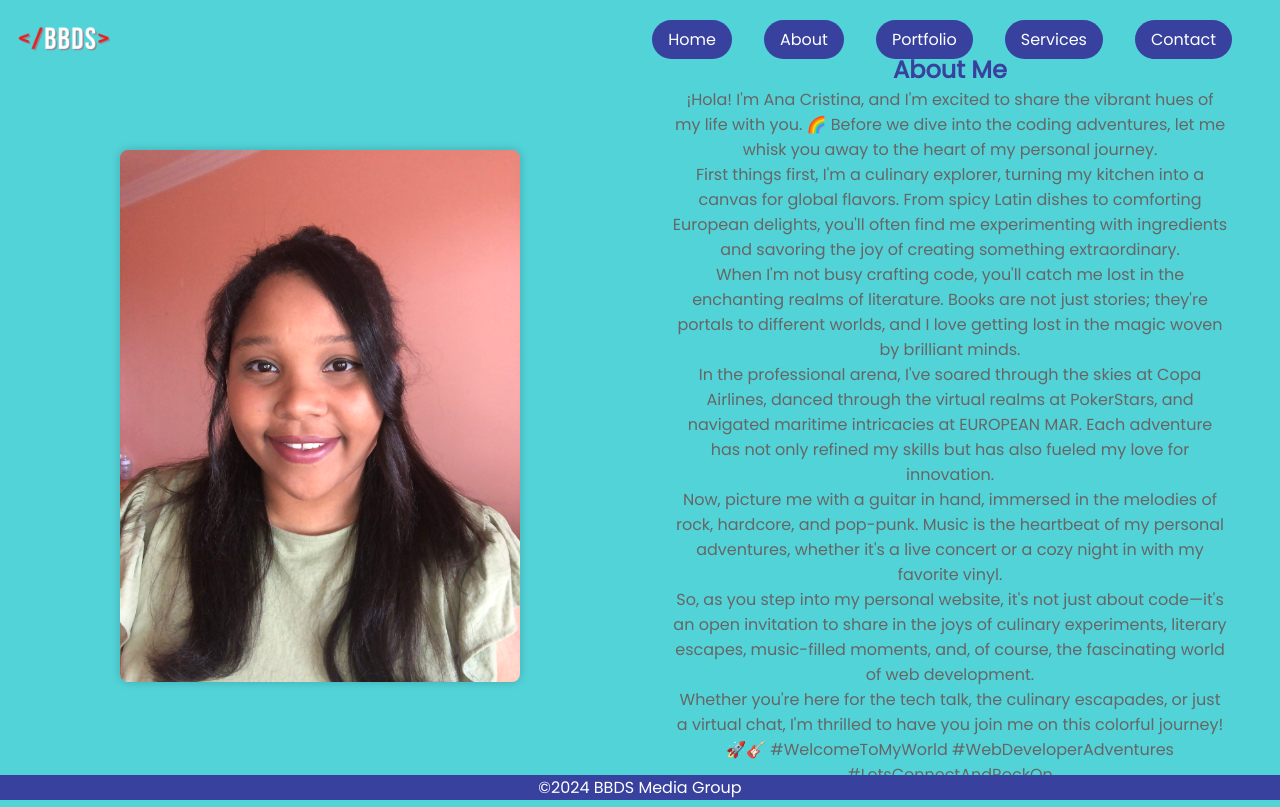
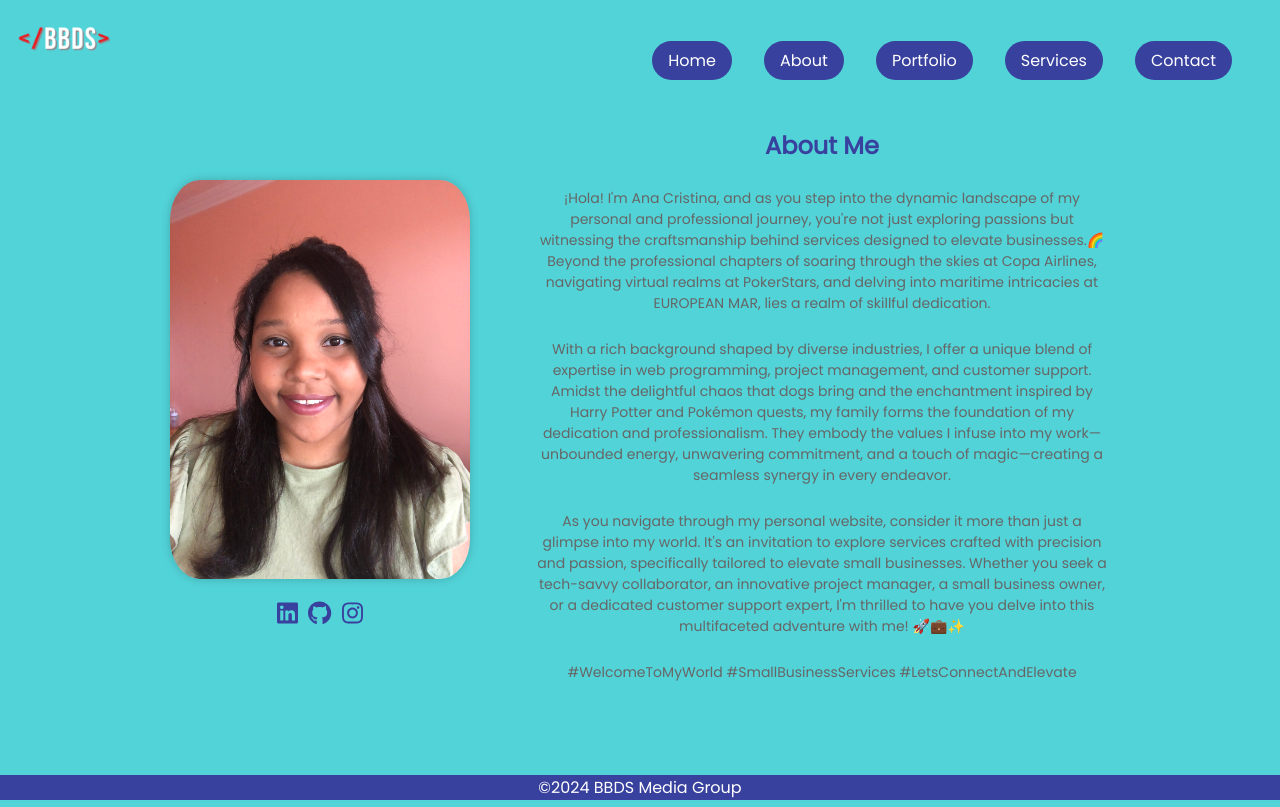
Before and after one commit to AnitaToRemember/todolist, a React (Vite) app: page /about in a window 1280 px wide. Built offline with nearby package versions, Linux system fonts and the light colour scheme.

Commit message:
<about me finished>

```diff
--- a/src/pages/About.jsx
+++ b/src/pages/About.jsx
@@ -1,61 +1,50 @@
+// About.jsx
 import React from "react";
 import myPicture from "../assets/ana.jpeg";
+import { FontAwesomeIcon } from "@fortawesome/react-fontawesome";
+import { faLinkedin, faGithub, faInstagram } from "@fortawesome/free-brands-svg-icons";
 import "../styles/pages/About.css";
 
 function About() {
 return (
-    <div className="about-me-container">
-      <div className="picture-container">
+<main className="about-me-container">
+	<section className="picture-container">
 		<img src={myPicture} alt="My Picture" className="my-picture" />
-      </div>
-
-      <div className="text-container">
-        <h2>About Me</h2>
+			<section className="social-icons">
+				{/* Social media icons with links */}
+				<a href="https://www.linkedin.com/in/anabest/" target="_blank" rel="noopener noreferrer">
+				<FontAwesomeIcon icon={faLinkedin} />
+				</a>
+				<a href="https://github.com/AnitaToRemember" target="_blank" rel="noopener noreferrer">
+				<FontAwesomeIcon icon={faGithub} />
+				</a>
+				<a href="https://www.instagram.com/thisis_anab/" target="_blank" rel="noopener noreferrer">
+				<FontAwesomeIcon icon={faInstagram} />
+				</a>
+			</section>
+		</section>
+		<section className="text-container">
+			<h2 className="about-title">About Me</h2>
+			<br/>
+			<article>
 						<p>
-            ¡Hola! I'm Ana Cristina, and I'm excited to share the vibrant hues
-            of my life with you. 🌈 Before we dive into the coding adventures,
-            let me whisk you away to the heart of my personal journey.
+							¡Hola! I'm Ana Cristina, and as you step into the dynamic landscape of my personal and professional journey, you're not just exploring passions but witnessing the craftsmanship behind services designed to elevate businesses.🌈Beyond the professional chapters of soaring through the skies at Copa Airlines, navigating virtual realms at PokerStars, and delving into maritime intricacies at EUROPEAN MAR, lies a realm of skillful dedication.
 						</p>
+						<br/>
 						<p>
-            First things first, I'm a culinary explorer, turning my kitchen
-            into a canvas for global flavors. From spicy Latin dishes to
-            comforting European delights, you'll often find me experimenting
-            with ingredients and savoring the joy of creating something
-            extraordinary.
+							With a rich background shaped by diverse industries, I offer a unique blend of expertise in web programming, project management, and customer support. Amidst the delightful chaos that dogs bring and the enchantment inspired by Harry Potter and Pokémon quests, my family forms the foundation of my dedication and professionalism. They embody the values I infuse into my work—unbounded energy, unwavering commitment, and a touch of magic—creating a seamless synergy in every endeavor.
 						</p>
+						<br />
 						<p>
-            When I'm not busy crafting code, you'll catch me lost in the
-            enchanting realms of literature. Books are not just stories; they're
-            portals to different worlds, and I love getting lost in the magic
-            woven by brilliant minds.
+							As you navigate through my personal website, consider it more than just a glimpse into my world. It's an invitation to explore services crafted with precision and passion, specifically tailored to elevate small businesses. Whether you seek a tech-savvy collaborator, an innovative project manager, a small business owner, or a dedicated customer support expert, I'm thrilled to have you delve into this multifaceted adventure with me! 🚀💼✨
 						</p>
+						<br/>
 						<p>
-            In the professional arena, I've soared through the skies at Copa
-            Airlines, danced through the virtual realms at PokerStars, and
-            navigated maritime intricacies at EUROPEAN MAR. Each adventure has
-            not only refined my skills but has also fueled my love for
-            innovation.
+						#WelcomeToMyWorld #SmallBusinessServices #LetsConnectAndElevate
 						</p>
-          <p>
-            Now, picture me with a guitar in hand, immersed in the melodies of
-            rock, hardcore, and pop-punk. Music is the heartbeat of my personal
-            adventures, whether it's a live concert or a cozy night in with my
-            favorite vinyl.
-          </p>
-          <p>
-            So, as you step into my personal website, it's not just about
-            code—it's an open invitation to share in the joys of culinary
-            experiments, literary escapes, music-filled moments, and, of course,
-            the fascinating world of web development.
-          </p>
-          <p>
-            Whether you're here for the tech talk, the culinary escapades, or
-            just a virtual chat, I'm thrilled to have you join me on this
-            colorful journey! 🚀🎸 #WelcomeToMyWorld #WebDeveloperAdventures
-            #LetsConnectAndRockOn
-          </p>
-      </div>
-    </div>
+					</article>
+			</section>
+</main>
 );
 }
 
--- a/src/styles/components/App.css
+++ b/src/styles/components/App.css
@@ -21,6 +21,17 @@ body {
 	border: 0;
 }
 
+/* Hide scrollbar for Chrome, Safari, and Opera */
+body::-webkit-scrollbar {
+display: none;
+}
+
+/* Hide scrollbar for IE, Edge, and Firefox */
+body {
+-ms-overflow-style: none;  /* IE and Edge */
+scrollbar-width: none;  /* Firefox */
+}
+
 /* App styling */
 .App {
 	text-align: center;
--- a/src/styles/components/Navbar.css
+++ b/src/styles/components/Navbar.css
@@ -3,13 +3,14 @@ nav.NavbarWrapper {
     display: flex;
     justify-content: flex-end;
     align-items: center;
-    padding: 1rem 3rem;
+    padding: 1rem 3rem ;
     position: fixed;
-    top: 0.7rem;
+    top: 2rem;
     left: 0;
     right: 0;
     transition: top 0.3s;
     width: 100%;
+    background-color: #52D3D8;
 }
 
 /* Media query for small screens (max-width: 800px) */
--- a/src/styles/components/ToDoWrapper.css
+++ b/src/styles/components/ToDoWrapper.css
@@ -1,7 +1,7 @@
 /* ToDoWrapper styling */
 .ToDoWrapper {
     background: #3887BE;
-    margin-top: 5rem;
+    margin-top: 6rem;
     padding: 2rem;
     border-radius: 20px;
     width: 50vw;
--- a/src/styles/pages/About.css
+++ b/src/styles/pages/About.css
@@ -1,35 +1,49 @@
 /* About Me Container */
 .about-me-container {
 display: flex;
-justify-content: space-between;
+justify-content: center;
 align-items: center;
-padding: 20px;
-max-width: 100%;
-overflow: hidden;
+padding: 4rem;
+margin-top: 2rem;
 }
 
 /* Picture Container */
 .picture-container {
-flex: 1;
-margin-right: 20px;
-max-width: 50%;
+flex-shrink: 0;
+margin-right: 4rem;
 }
 
 /* My Picture */
 .my-picture {
-width: 100%;
-max-width: 400px; /* Adjust the maximum width as needed */
-border-radius: 8px;
+width: 300px;
+border-radius: 10%;
 box-shadow: 0 0 10px rgba(0, 0, 0, 0.2);
 height: auto;
+}
+
+/* Social Icons Container */
+.social-icons {
+display: flex;
+gap: 10px;
+margin-top: 10px;
+justify-content: center;
+}
+
+/* Social Icons (Font Awesome) */
+.social-icons a {
+color: #38419D;
+font-size: 24px;
+transition: color 0.3s;
+}
+
+.social-icons a:hover {
+color: #666;
 }
 
 /* Text Container */
 .text-container {
 flex: 1;
 max-width: 50%;
-padding: 0 2rem; /* Add padding for spacing between text and image */
-box-sizing: border-box;
 }
 
 /* Additional styling for text, headings, etc. */
@@ -40,5 +54,5 @@ font-size: 24px;
 
 .text-container p {
 color: #666;
-font-size: 16px;
+font-size: 14px;
 }
```
Lines whose indentation alone changed are shown as unchanged.
